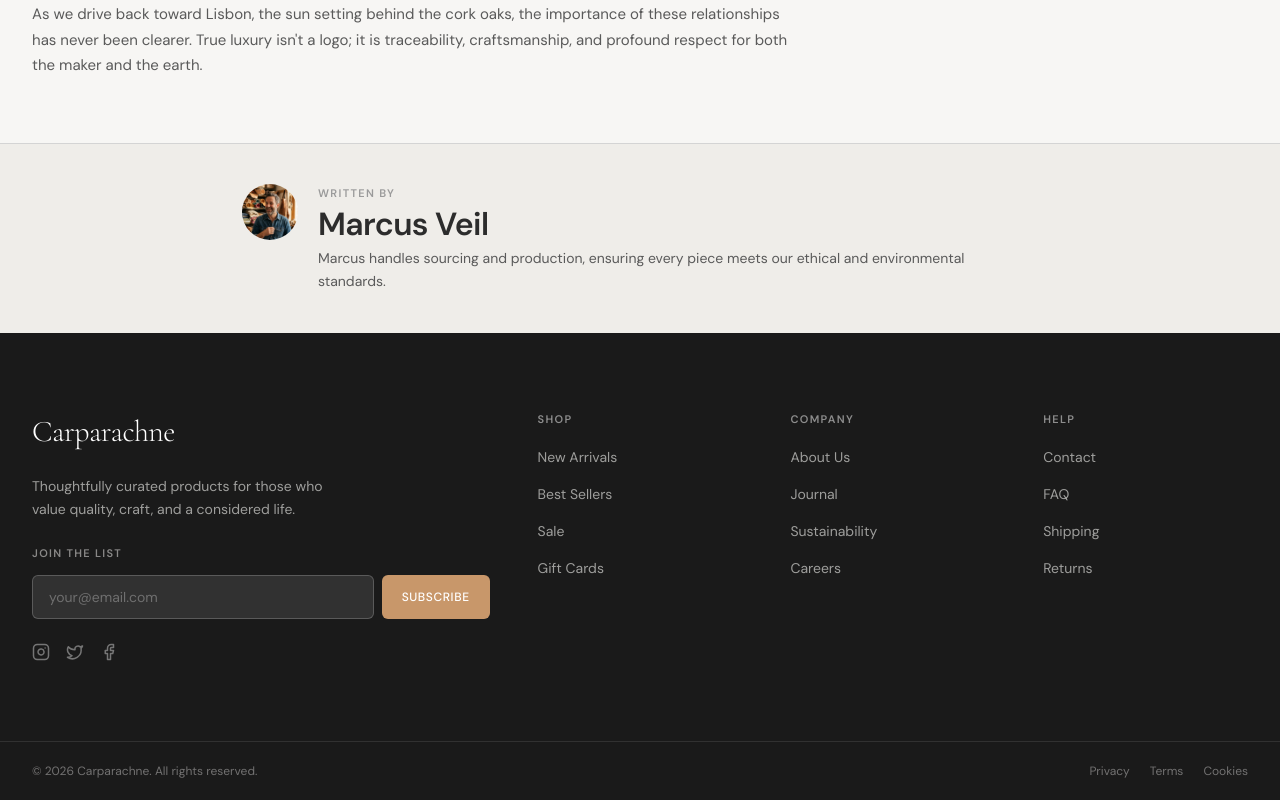
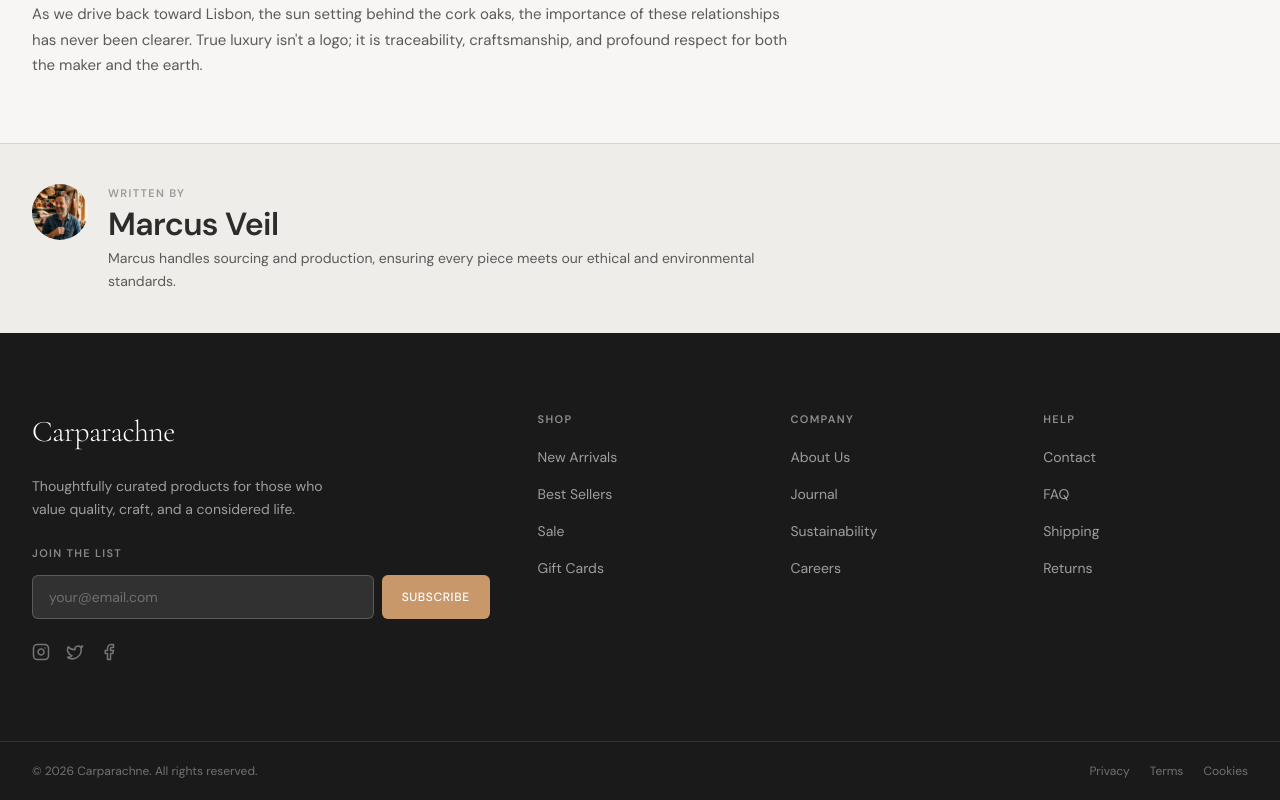
Before and after one commit to dogu-bolut/Carparachne, a Next.js app: page /blog/our-visit-to-the-alentejo-mills in a window 1280 px wide. Shown: the part 3130-3930 px from the top of the page. Built offline with nearby package versions, Linux system fonts and the light colour scheme.

Commit message:
bio card position updated

```diff
--- a/src/app/blog/[slug]/page.tsx
+++ b/src/app/blog/[slug]/page.tsx
@@ -175,7 +175,14 @@ export default async function BlogPostPage({ params }: Props) {
 
       {/* ── Author bio card ── */}
       <div className="border-t border-ink-line bg-surface-sunken">
-        <div className="container-site py-10 max-w-[860px]">
+        {/* 1. Remove max-w from the main container so it matches the sections above */}
+        <div className="container-site py-10">
+
+          {/* 2. MIRROR GRID: Exact same layout as the prose/sidebar,
+              forcing the bio into the left text column. */}
+          <div className="grid grid-cols-1 lg:grid-cols-[1fr_220px] gap-12 xl:gap-16 items-start max-w-[1060px]">
+
+            {/* Left Column (1fr): Author Bio (Aligns with article text) */}
             <div className="flex gap-5 items-start">
               <div className="relative w-14 h-14 rounded-full overflow-hidden bg-surface-raised flex-shrink-0">
                 <Image
@@ -195,6 +202,11 @@ export default async function BlogPostPage({ params }: Props) {
                 )}
               </div>
             </div>
+
+            {/* Right Column (220px): Left intentionally empty to preserve grid math */}
+            <div className="hidden lg:block" aria-hidden="true"></div>
+
+          </div>
         </div>
       </div>
     </article>
```
Lines whose indentation alone changed are shown as unchanged.
